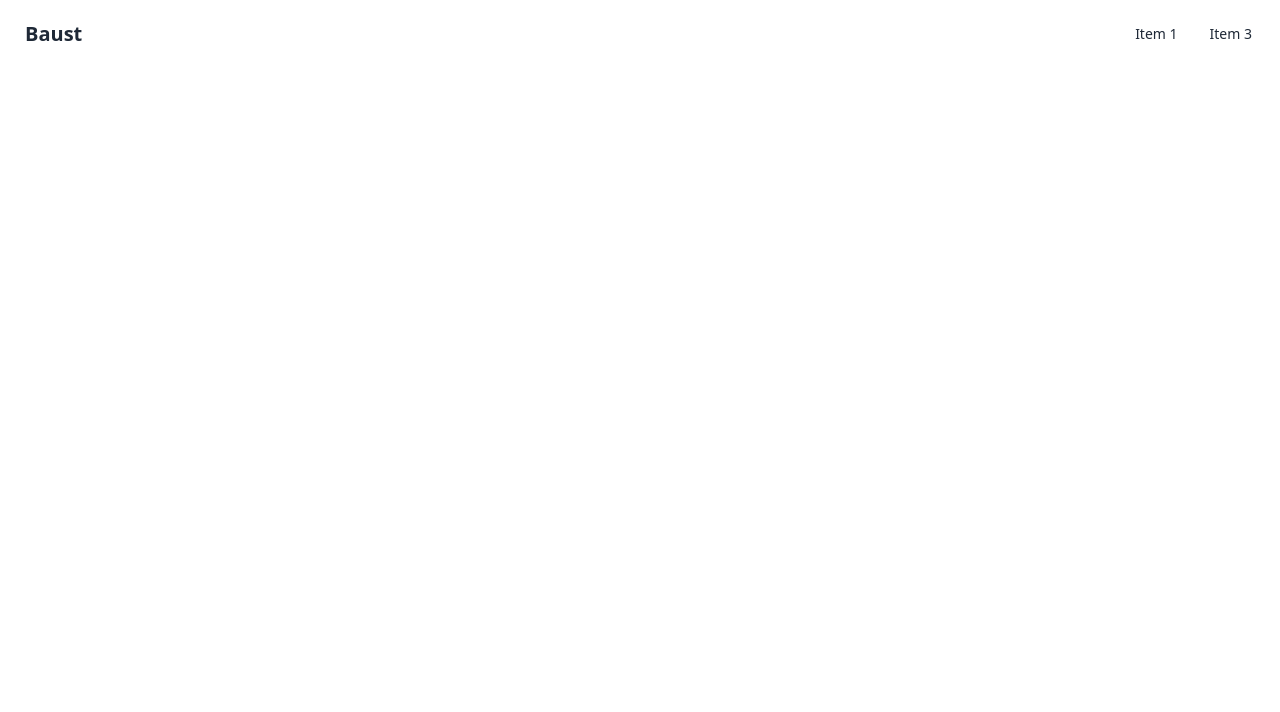
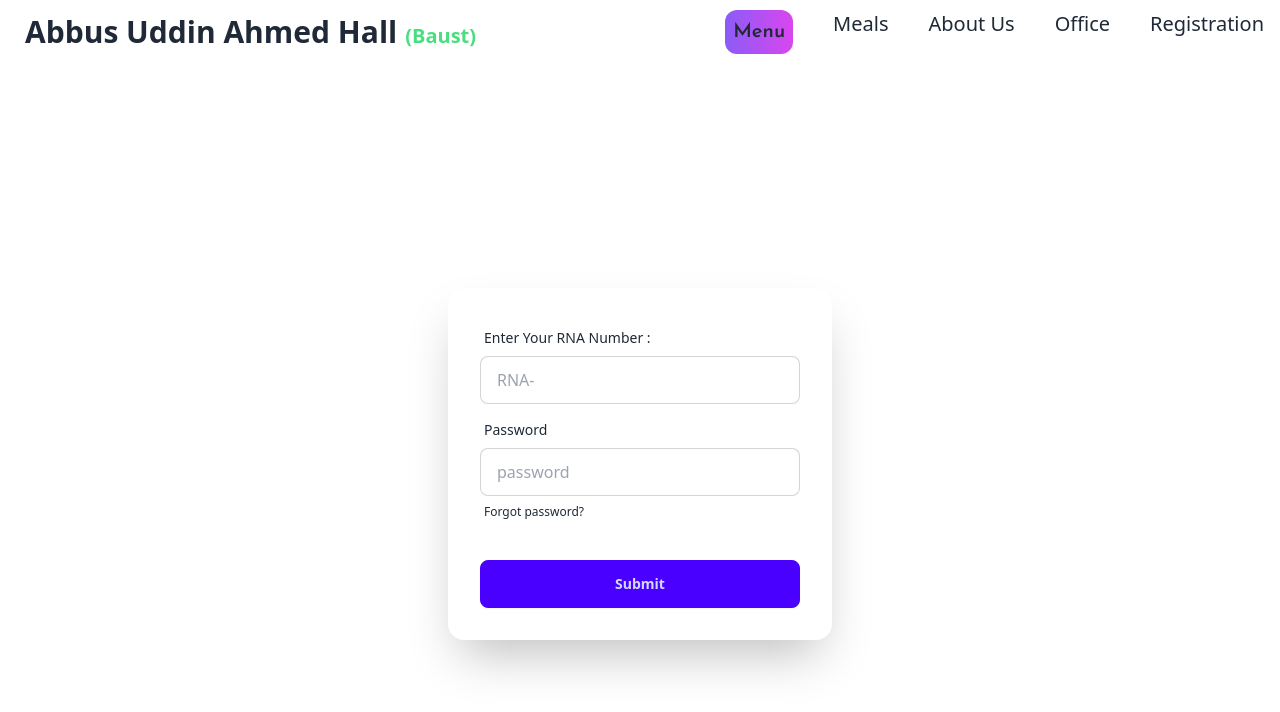
Before and after one commit to Rezu-wan/Project_AUAH, a React (Vite) app: page /registration in a window 1280 px wide. Shown: the top 712 px of the page. Built offline with nearby package versions, Linux system fonts and the light colour scheme.

Commit message:
last Update Wed 8/21 5:03

```diff
--- a/index.html
+++ b/index.html
@@ -2,9 +2,10 @@
 <html lang="en" data-theme="light">
   <head>
     <meta charset="UTF-8" />
-    <link rel="icon" type="image/svg+xml" href="/vite.svg" />
+    <!-- <link rel="icon" type="image/svg+xml" href="/vite.svg" /> -->
+    <link rel="icon" type="image/svg+xml" href="./src/assets/7677326.png" />
     <meta name="viewport" content="width=device-width, initial-scale=1.0" />
-    <title>Vite + React</title>
+    <title>AUAH</title>
   </head>
   <body>
     <div id="root"></div>
--- a/src/components/home/Home.jsx
+++ b/src/components/home/Home.jsx
@@ -1,16 +1,28 @@
+import { NavLink, Outlet } from "react-router-dom";
+import "../../style/font.css";
+// import pic from "../../image/hall_img.jpg";
+
 const Home = () => {
   const link = (
     <>
+      <li className="uniquifier p-2 rounded-xl font-semibold bg-gradient-to-r from-violet-500 to-fuchsia-500">
+        <a>Menu</a>
+      </li>
+      <NavLink to={"/MillStatus"} className={""}>
+        Meals
+      </NavLink>
       <li>
-        <a>Item 1</a>
+        <a>About Us</a>
       </li>
       <li>
-        <a>Item 3</a>
+        <a>Office</a>
       </li>
+      <NavLink to={"/Registration"}>Registration</NavLink>
     </>
   );
 
   return (
+    <>
       <div className="navbar bg-base-100 mx-auto container ">
         <div className="navbar-start">
           <div className="dropdown ">
@@ -37,12 +49,22 @@ const Home = () => {
               {link}
             </ul>
           </div>
-        <a className="btn btn-ghost text-xl">Baust</a>
+          <NavLink to={"/"}>
+            <p className="btn btn-ghost text-3xl font-bold ">
+              Abbus Uddin Ahmed Hall
+              <span className="text-green-400 text-xl mt-2">(Baust)</span>
+            </p>
+          </NavLink>
         </div>
         <div className="navbar-end hidden lg:flex">
-        <ul className="menu menu-horizontal px-1">{link}</ul>
+          <ul className="flex gap-x-10 px-2 text-xl">{link}</ul>
         </div>
       </div>
+      <Outlet />
+      <div className="container mx-auto bg- h-screen">
+        {/* <img className="" src={pic} /> */}
+      </div>
+    </>
   );
 };
 
--- /dev/null
+++ b/src/components/millStatus/MillStatus.jsx
@@ -0,0 +1,62 @@
+import { useState } from "react";
+
+const MillStatus = () => {
+  const [breakfast, setBreakfast] = useState(true);
+  const [lunch, setLunch] = useState(true);
+  const [dinner, setDinner] = useState(true);
+
+  const break_fast = () => {
+    setBreakfast(!breakfast);
+    console.log(breakfast);
+  };
+
+  return (
+    <div>
+      <div className="container mx-auto border-2 min-h-full">
+        <div className="flex flex-col gap-20">
+          <div className="flex gap-5">
+            <h1>Breakfast</h1>
+            <input
+              onClick={break_fast}
+              type="checkbox"
+              className="toggle toggle-error"
+            />
+            {breakfast ? (
+              <p>your Mill is on</p>
+            ) : (
+              <p>
+                your Mill is <span className="text-red-400 font-bold">OFF</span>
+              </p>
+            )}
+          </div>
+          <div className="flex gap-5">
+            <h1>Lunch</h1>
+            <input
+              type="checkbox"
+              className="toggle toggle-error"
+              defaultChecked
+            />
+            <p>your Mill is on</p>
+            <p>
+              your Mill is <span className="text-red-400 font-bold">OFF</span>
+            </p>
+          </div>
+          <div className="flex gap-5">
+            <h1>Dinner</h1>
+            <input
+              type="checkbox"
+              className="toggle toggle-error"
+              defaultChecked
+            />
+            <p>your Mill is on</p>
+            <p>
+              your Mill is <span className="text-red-400 font-bold">OFF</span>
+            </p>
+          </div>
+        </div>
+      </div>
+    </div>
+  );
+};
+
+export default MillStatus;
--- a/src/components/registration/Registration.jsx
+++ b/src/components/registration/Registration.jsx
@@ -1,5 +1,48 @@
 const Registration = () => {
-  return <div>This is register</div>;
+
+  return (
+    <>
+      <div className="">
+        <div className="hero min-h-svh">
+          <div className="card bg-base-100 w-full max-w-sm shrink-0 shadow-2xl">
+            <form className="card-body">
+              <div className="form-control">
+                <label className="label">
+                  <span className="label-text">Enter Your RNA Number : </span>
+                </label>
+                <input
+                  type="RNA"
+                  placeholder="RNA-"
+                  name="RNA"
+                  className="input input-bordered focus:border-none "
+                  required
+                />
+              </div>
+              <div className="form-control">
+                <label className="label">
+                  <span className="label-text">Password</span>
+                </label>
+                <input
+                  type="password"
+                  placeholder="password"
+                  className="input input-bordered"
+                  required
+                />
+                <label className="label">
+                  <a href="#" className="label-text-alt link link-hover">
+                    Forgot password?
+                  </a>
+                </label>
+              </div>
+              <div className="form-control mt-6">
+                <button className="btn btn-primary">Submit</button>
+              </div>
+            </form>
+          </div>
+        </div>
+      </div>
+    </>
+  );
 };
 
 export default Registration;
--- /dev/null
+++ b/src/style/font.css
@@ -0,0 +1,7 @@
+@import url("https://fonts.googleapis.com/css2?family=Josefin+Sans:ital,wght@0,100..700;1,100..700&display=swap");
+
+.uniquifier {
+  font-family: "Josefin Sans", sans-serif;
+  font-optical-sizing: auto;
+  font-style: normal;
+}
```
Also changed, not shown: src/main.jsx (+7 -2 lines), src/assets/7677326.png (added), src/image/hall_img.jpg (added). Lines whose indentation alone changed are shown as unchanged.
